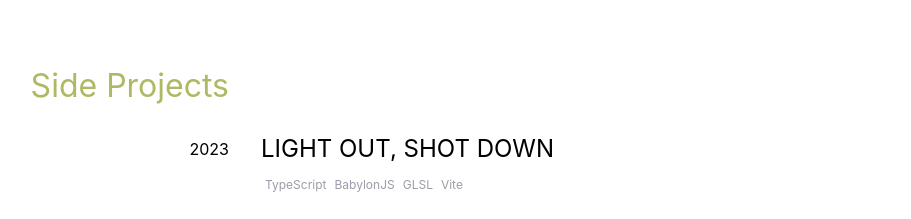
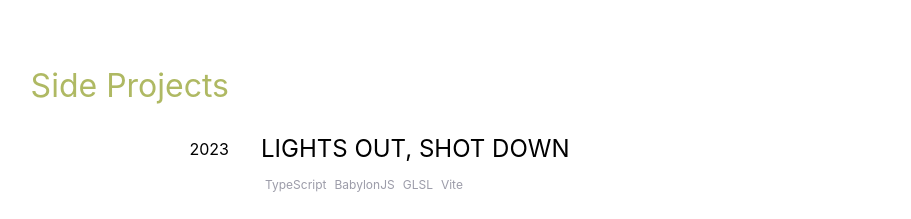
Before and after one commit to Shubidumdu/my-resume, a Svelte app: page / in a window 1280 px wide. Shown: the part 1400-1619 px from the top of the page, without its empty margins (181-1092 px from the left). Built offline with nearby package versions, Linux system fonts and the light colour scheme; a web font is replaced by a local one.

Commit message:
Fix typo

```diff
--- a/src/components/Projects.svelte
+++ b/src/components/Projects.svelte
@@ -134,7 +134,7 @@
     },
     {
       period: '2023',
-      title: 'LIGHT OUT, SHOT DOWN',
+      title: 'LIGHTS OUT, SHOT DOWN',
       tags: ['TypeScript', 'BabylonJS', 'GLSL', 'Vite'],
       descs: ['1BIT 셰이더를 적용한 3D 병 슈팅 게임', 'itch.io의 1BIT JAM 제출작'],
       url: 'https://itch.io/jam/1-bit-jam-wow/rate/2224187',
```
